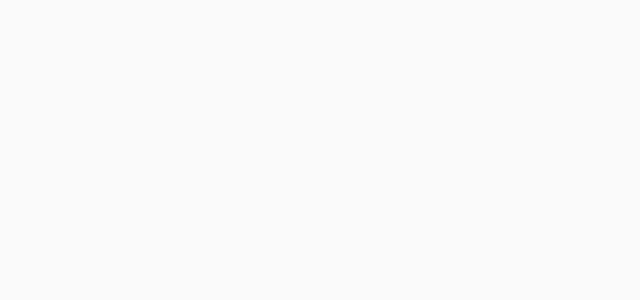
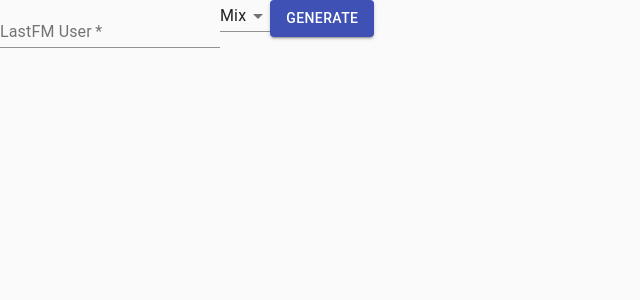
Before and after one commit to she11sh0cked/lastfm-playlist, a Next.js app: page / in a window 1280 px wide. Shown: the top 300 px of the page, without its empty margins (0-640 px from the left). Built offline with nearby package versions, Linux system fonts and the light colour scheme.

Commit message:
✨ Add basic frontend to fetch lastfm user's playlist

```diff
--- /dev/null
+++ b/pages/[user]/[type].ts
@@ -0,0 +1,3 @@
+import Home from "..";
+
+export default Home;
--- a/pages/index.tsx
+++ b/pages/index.tsx
@@ -1,5 +1,101 @@
-import React from "react";
+import React, { useCallback, useEffect, useState } from "react";
+import {
+  Button,
+  FormControl,
+  List,
+  ListItem,
+  ListItemText,
+  MenuItem,
+  Select,
+  TextField,
+} from "@material-ui/core";
+import { useRouter } from "next/router";
 
 export default function Home(): JSX.Element {
-  return <div />;
+  const [form, setForm] = useState({
+    user: "",
+    type: "mix",
+  });
+
+  const [playlist, setPlaylist] = useState([]);
+
+  const router = useRouter();
+  const { user, type } = router.query as typeof form;
+
+  useEffect(() => {
+    if (!user || !type) return;
+
+    fetch(`/api/playlist/${user}/${type}`)
+      .then((res) => res.json())
+      .then(setPlaylist);
+
+    setForm({ user, type });
+  }, [type, user]);
+
+  const handleFormChange = useCallback((e) => {
+    const { name, value } = e.target;
+
+    setForm((prevForm) => ({
+      ...prevForm,
+      [name]: value,
+    }));
+  }, []);
+
+  const handleFormSubmit = useCallback(
+    (event) => {
+      event.preventDefault();
+      router.push(`/${form.user}/${form.type}`);
+    },
+    [form, router]
+  );
+
+  return (
+    <>
+      <form autoComplete="off" onSubmit={handleFormSubmit}>
+        <TextField
+          name="user"
+          type="text"
+          label="LastFM User"
+          required
+          value={form.user}
+          onChange={handleFormChange}
+        />
+        <FormControl>
+          <Select name="type" value={form.type} onChange={handleFormChange}>
+            <MenuItem value="mix">Mix</MenuItem>
+            <MenuItem value="library">Library</MenuItem>
+            <MenuItem value="recommended">Recommended</MenuItem>
+          </Select>
+        </FormControl>
+        <Button variant="contained" color="primary" type="submit">
+          Generate
+        </Button>
+      </form>
+      {playlist.length > 0 && (
+        <>
+          <List>
+            {playlist.map((song, i) => (
+              <ListItem key={i}>
+                <ListItemText
+                  primary={song.name}
+                  secondary={song.artists.map((artist) => artist.name).join()}
+                />
+              </ListItem>
+            ))}
+          </List>
+          <form autoComplete="off">
+            <TextField
+              name="name"
+              type="text"
+              label="Playlist Name"
+              placeholder={`${user}'s ${type}`}
+            />
+            <Button variant="contained" color="primary" type="submit">
+              Save
+            </Button>
+          </form>
+        </>
+      )}
+    </>
+  );
 }
```
